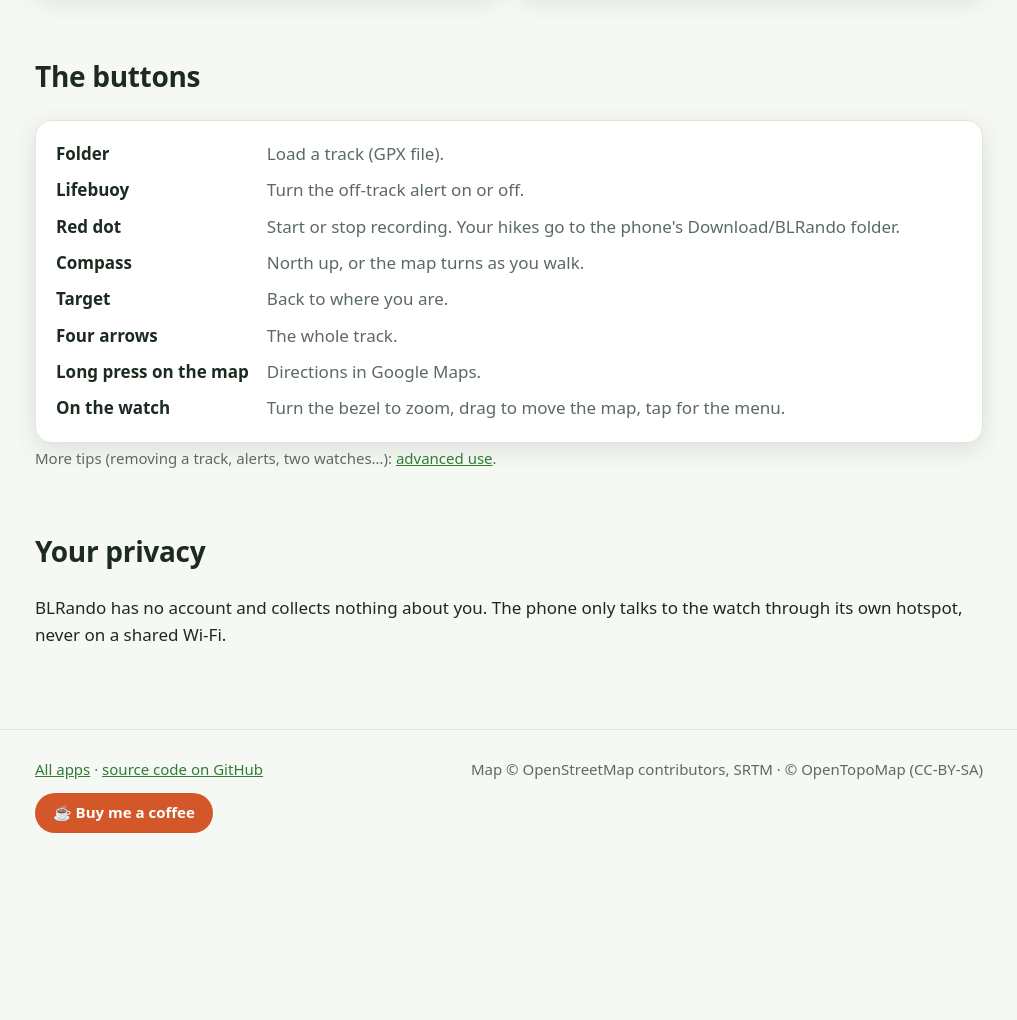
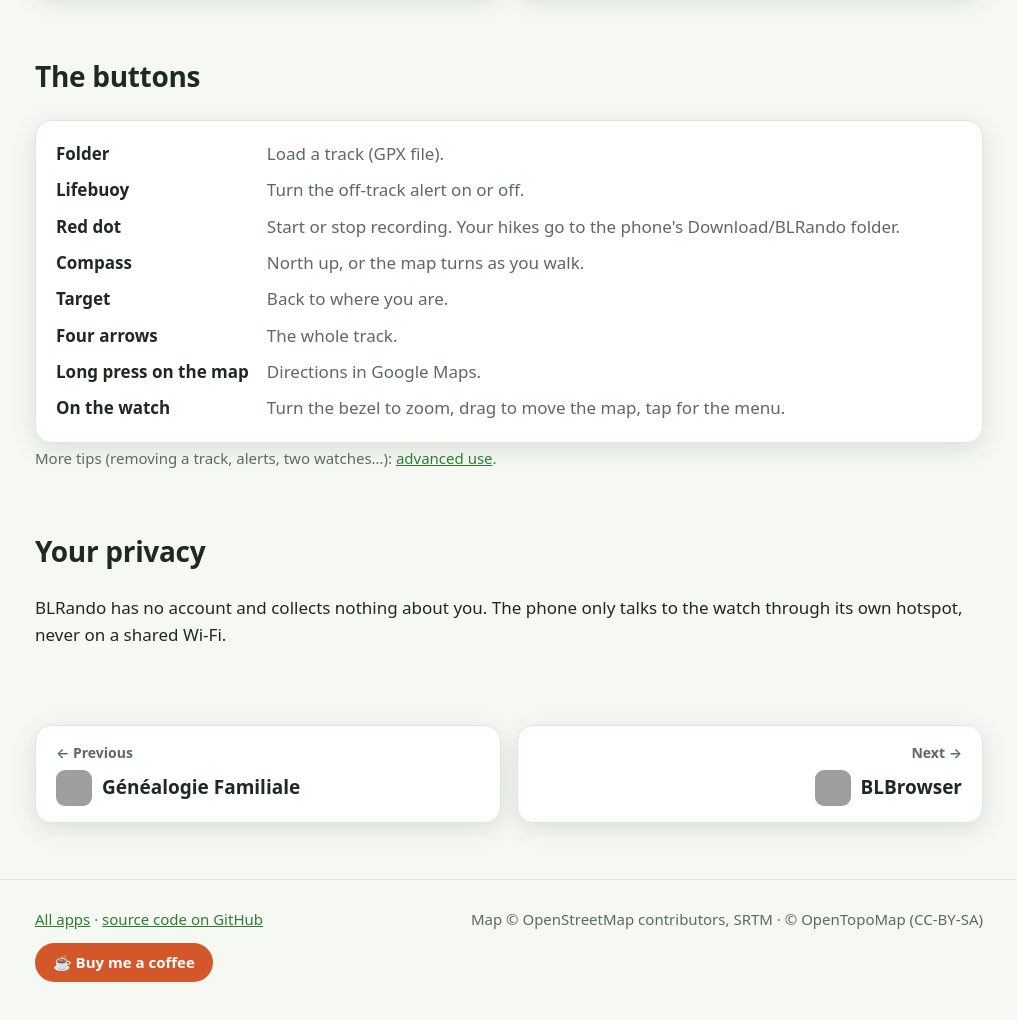
Before and after one commit to amandiofr/BLRando, a plain HTML site: page docs/index.html in a window 1280 px wide. Shown: the part 2466-3486 px from the top of the page, without its empty margins (131-1148 px from the left). Before the commit the page ends 3339 px from the top, so only its background shows below. Drawn offline with Linux system fonts and the light colour scheme; grey boxes are pictures that could not be loaded.

Commit message:
Web page: previous / next app links

```diff
--- a/docs/index.html
+++ b/docs/index.html
@@ -109,6 +109,17 @@
   dl.buttons dt { font-weight: 700; }
   dl.buttons dd { margin: 0; color: var(--muted); }
 
+  /* Previous / next app, in the order of amandiofr.github.io */
+  .pnav { display: grid; grid-template-columns: 1fr 1fr; gap: 16px; margin-top: 52px; }
+  .pn { display: flex; flex-direction: column; gap: 6px; text-decoration: none; color: var(--text);
+        background: var(--surface); border: 1px solid var(--line); border-radius: 16px; padding: 16px 20px;
+        box-shadow: var(--shadow); }
+  .pn:hover { border-color: var(--brand); }
+  .pn.next { align-items: flex-end; text-align: right; }
+  .pn .lbl { font-size: 14px; color: var(--muted); font-weight: 600; }
+  .pn .nm { display: flex; align-items: center; gap: 10px; font-size: 19px; font-weight: 700; }
+  .pn .nm img { width: 36px; height: 36px; border-radius: 9px; flex: 0 0 auto; }
+  @media (max-width: 520px) { .pn .nm { font-size: 16px; } .pn { padding: 14px; } }
   footer { margin-top: 56px; padding: 28px 0 40px; border-top: 1px solid var(--line); color: var(--muted); font-size: 15px; }
   footer .wrap { display: flex; flex-wrap: wrap; gap: 12px 24px; justify-content: space-between; align-items: center; }
   .coffee { display: inline-flex; align-items: center; gap: 8px; text-decoration: none; font-weight: 600; color: #fff;
@@ -242,6 +253,13 @@
       hotspot, never on a shared Wi-Fi.</p>
   </section>
 
+  <nav class="pnav">
+    <a class="pn prev" href="https://amandiofr.github.io/Genealogie-Familiale/"><span class="lbl">&larr; Previous</span>
+      <span class="nm"><img src="https://amandiofr.github.io/icons/genealogie.png" alt="">Généalogie Familiale</span></a>
+    <a class="pn next" href="https://amandiofr.github.io/BLBrowser/"><span class="lbl">Next &rarr;</span>
+      <span class="nm"><img src="https://amandiofr.github.io/icons/blbrowser.png" alt="">BLBrowser</span></a>
+  </nav>
+
 </main>
 
 <footer>
```
